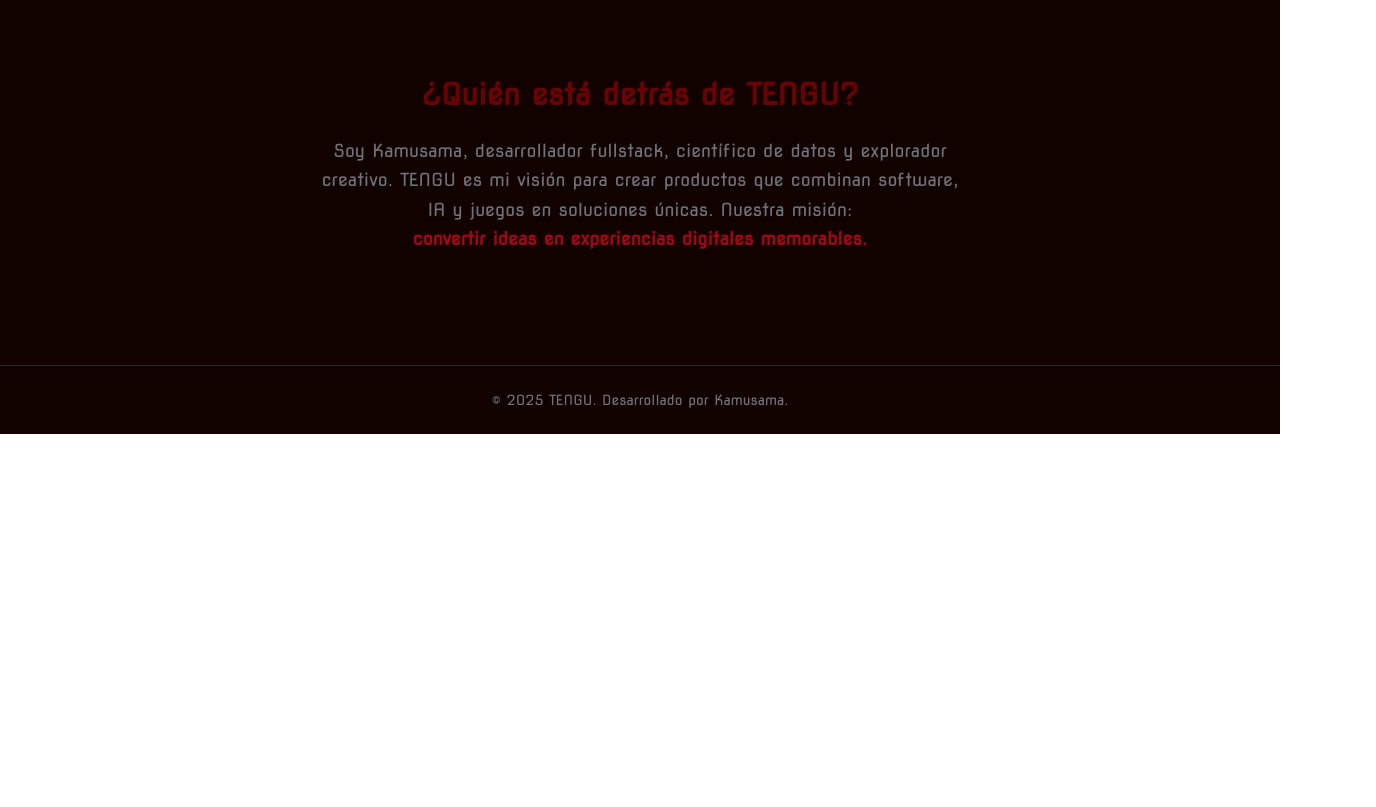
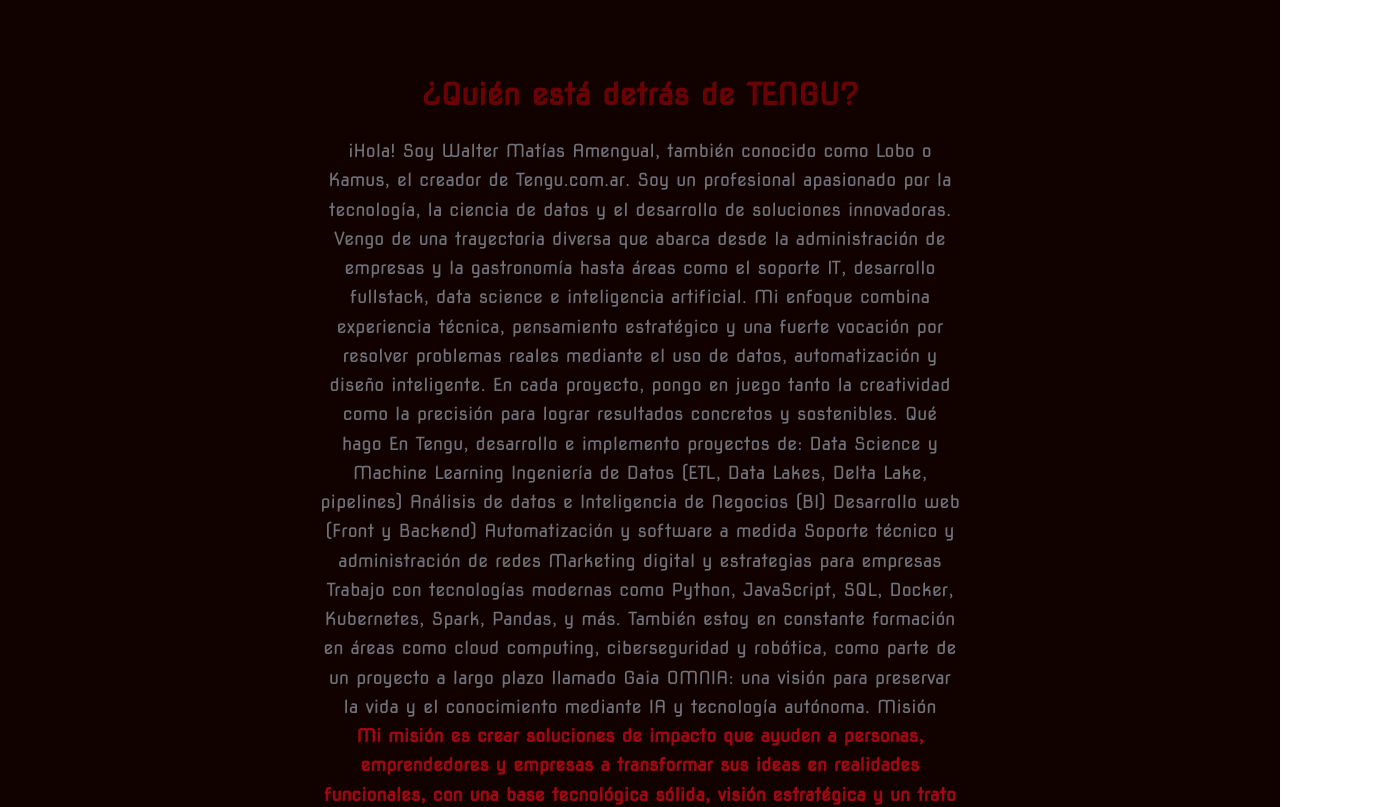
Before and after one commit to KamusDroid/tengu, a Next.js app: page / in a window 1280 px wide. Shown: the part 1760-2567 px from the top of the page, 1376 px wide, since content can reach past the window. Before the commit the page ends 2194 px from the top, so only its background shows below. Built offline with nearby package versions, Linux system fonts and the light colour scheme.

Commit message:
cambio de about

```diff
--- a/src/components/Sobre.tsx
+++ b/src/components/Sobre.tsx
@@ -3,11 +3,36 @@
     <section className="py-20 px-4 max-w-2xl mx-auto text-center">
       <h2 className="text-3xl font-bold mb-6">¿Quién está detrás de TENGU?</h2>
       <p className="text-zinc-500 text-lg leading-relaxed">
-        Soy Kamusama, desarrollador fullstack, científico de datos y explorador
-        creativo. TENGU es mi visión para crear productos que combinan software,
-        IA y juegos en soluciones únicas. Nuestra misión: <br />
+        ¡Hola! Soy Walter Matías Amengual, también conocido como Lobo o Kamus, el creador de Tengu.com.ar. Soy un profesional apasionado por la tecnología, la ciencia de datos y el desarrollo de soluciones innovadoras. Vengo de una trayectoria diversa que abarca desde la administración de empresas y la gastronomía hasta áreas como el soporte IT, desarrollo fullstack, data science e inteligencia artificial.
+
+Mi enfoque combina experiencia técnica, pensamiento estratégico y una fuerte vocación por resolver problemas reales mediante el uso de datos, automatización y diseño inteligente. En cada proyecto, pongo en juego tanto la creatividad como la precisión para lograr resultados concretos y sostenibles.
+
+Qué hago
+En Tengu, desarrollo e implemento proyectos de:
+
+Data Science y Machine Learning
+
+Ingeniería de Datos (ETL, Data Lakes, Delta Lake, pipelines)
+
+Análisis de datos e Inteligencia de Negocios (BI)
+
+Desarrollo web (Front y Backend)
+
+Automatización y software a medida
+
+Soporte técnico y administración de redes
+
+Marketing digital y estrategias para empresas
+
+Trabajo con tecnologías modernas como Python, JavaScript, SQL, Docker, Kubernetes, Spark, Pandas, y más. También estoy en constante formación en áreas como cloud computing, ciberseguridad y robótica, como parte de un proyecto a largo plazo llamado Gaia OMNIA: una visión para preservar la vida y el conocimiento mediante IA y tecnología autónoma.
+
+Misión
+<br />
         <span className="text-red-800 font-semibold">
-          convertir ideas en experiencias digitales memorables.
+          Mi misión es crear soluciones de impacto que ayuden a personas, emprendedores y empresas a transformar sus ideas en realidades funcionales, con una base tecnológica sólida, visión estratégica y un trato cercano y humano.
+
+¿Por qué "Tengu"?
+El nombre Tengu representa la mezcla entre lo místico y lo técnico. Así como el Tengu en la mitología japonesa domina los cielos y el arte de la espada, en mi trabajo combino conocimiento, precisión y visión para ayudarte a llevar tu negocio o proyecto al siguiente nivel.
         </span>
       </p>
     </section>
```
